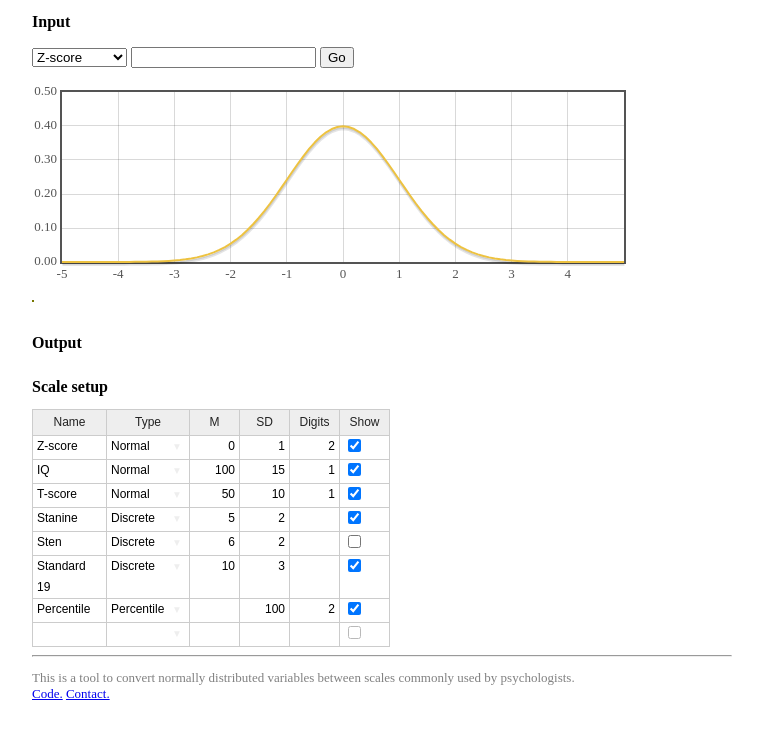
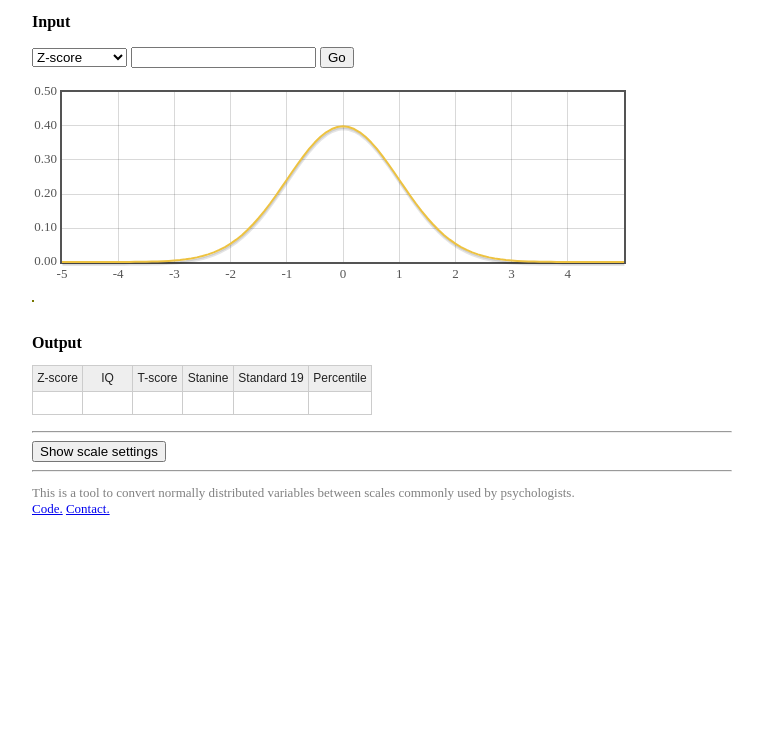
Before and after one commit to skagedal/normalscore, a plain HTML site: page index.html in a window 1280 px wide. Shown: the whole page, without its empty margins (258-1021 px from the left). Drawn offline with Linux system fonts and the light colour scheme.

Commit message:
Add "show/hide"-button for scale settings. Always show output table.

```diff
--- a/index.html
+++ b/index.html
@@ -45,7 +45,12 @@
 
 	<div id="outputTable"></div>
 
-	<h2>Scale setup</h2>
+	<p></p>
+	<hr />
+	<button id="showScaleSettings">Show scale settings</button>
+	<button id="hideScaleSettings">Hide scale settings</button>
+
+	<!-- <h2>Scale setup</h2> -->
 
 	<div id="setupScales"></div>
 
--- a/js/normalscore.js
+++ b/js/normalscore.js
@@ -176,6 +176,10 @@ function renderScoreTable() {
 	    return toScaleFormattedString(z, scale);
 	});
     });
+    if (newData.length === 0) {
+	// Show an empty row, otherwise headers don't show
+	newData = [ activeScales.map(function() { return ""; }) ];
+    }
     $("#outputTable").handsontable('loadData', newData);
     $("#outputTable").handsontable('updateSettings',
 				   {colHeaders: colHeaders});
@@ -275,6 +279,7 @@ $(document).ready(function() {
 	data: NormalScore.gridData,
 	colHeaders: true
     });
+    renderScoreTable();
 
     $("#setupScales").handsontable({
 	data: NormalScore.scales,
@@ -286,9 +291,11 @@ $(document).ready(function() {
 	     source: ["Normal", "Discrete", "Percentile"],
 	     strict: true},
 	    {data: "M",
-	     type: "numeric"},
+	     type: "numeric",
+	     format: "0.00"},
 	    {data: "SD",
-	     type: "numeric"},
+	     type: "numeric",
+	     format: "0.00"},
 	    {data: "digits",
 	     type: "numeric"},
 	    {data: "show",
@@ -319,4 +326,17 @@ $(document).ready(function() {
 	}
     });
 
+    $("#setupScales").hide();
+    $("#hideScaleSettings").hide();
+    $("#showScaleSettings").click(function () {
+	$("#setupScales").slideDown();
+	$("#showScaleSettings").hide();
+	$("#hideScaleSettings").show();
+    });
+    $("#hideScaleSettings").click(function () {
+	$("#setupScales").slideUp();
+	$("#showScaleSettings").show();
+	$("#hideScaleSettings").hide();
+    });
+
 });
```
